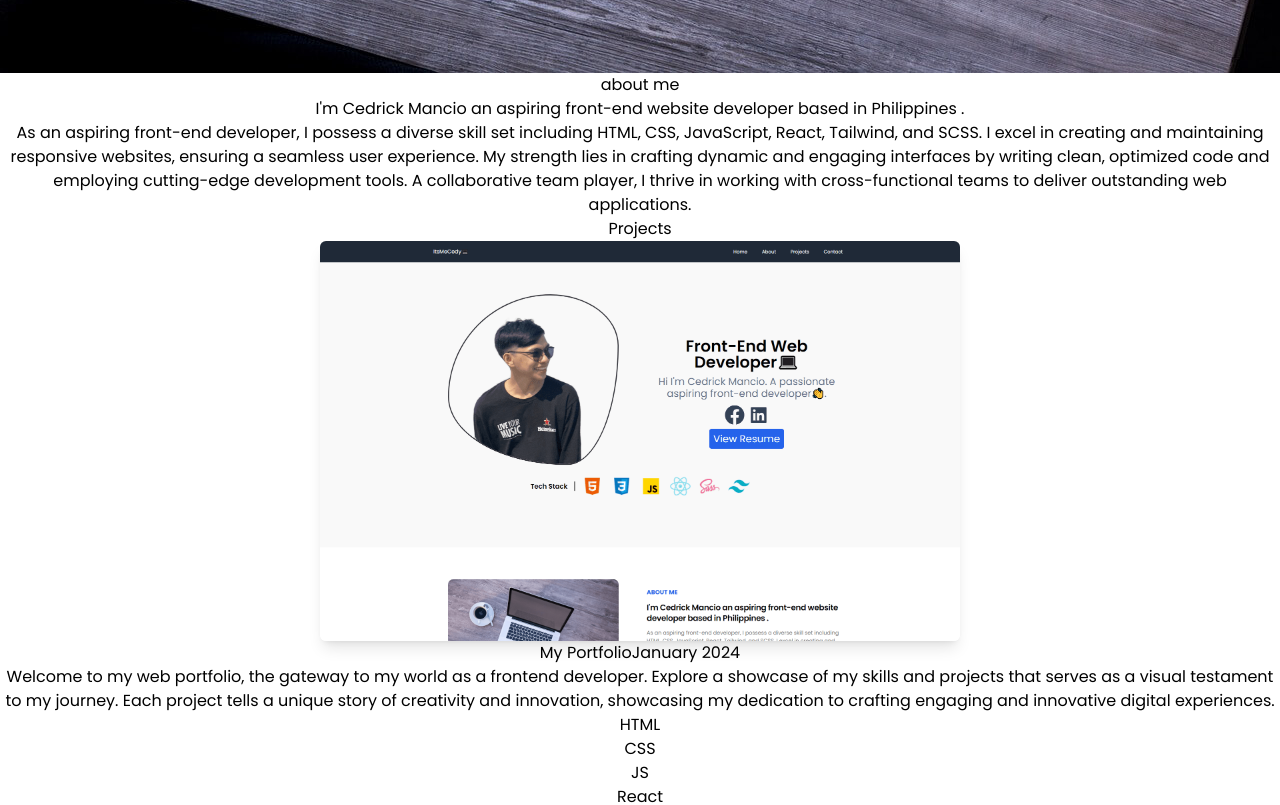
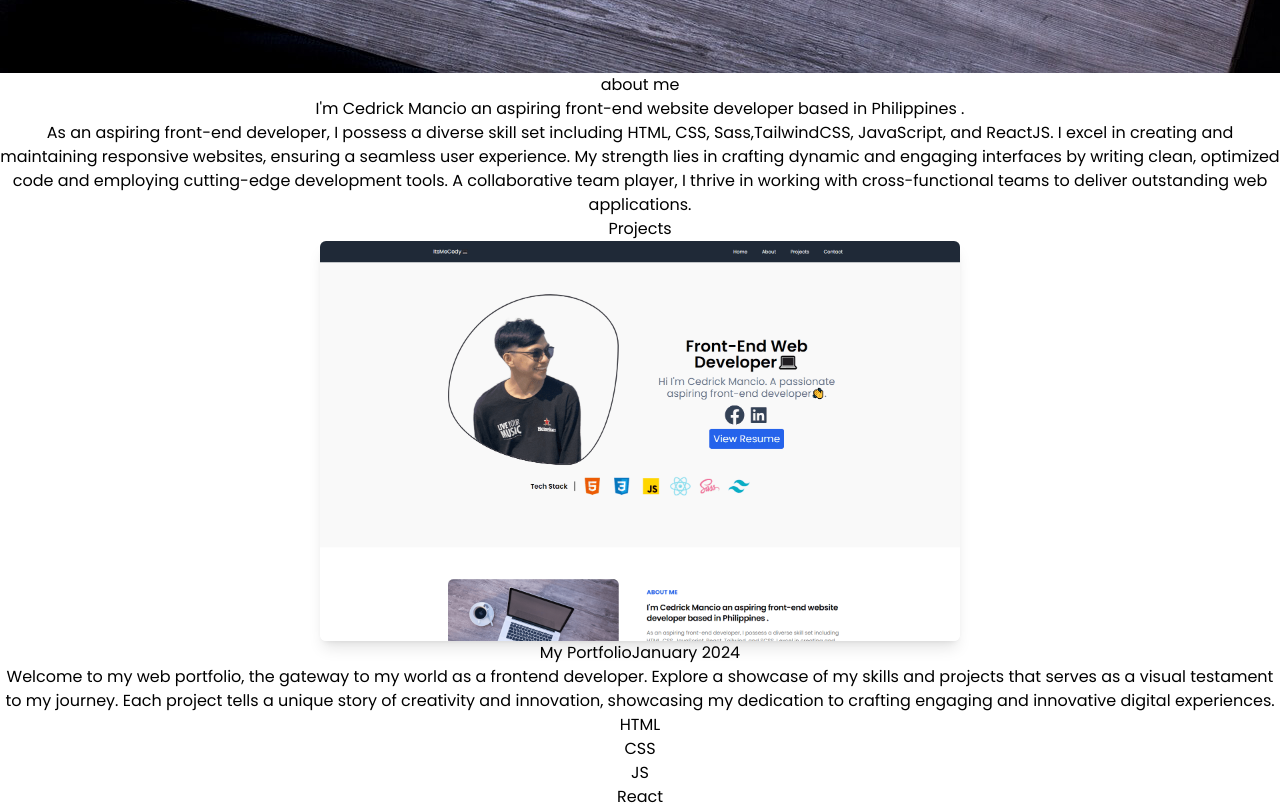
Before and after one commit to itsmecedy/Portfolio, a React (Vite) app: page / in a window 1280 px wide. Shown: the part 2400-3205 px from the top of the page. Built offline with nearby package versions, Linux system fonts and the light colour scheme.

Commit message:
fix some details in about and make frontend mentor proj on 3rd list

```diff
--- a/src/components/About.jsx
+++ b/src/components/About.jsx
@@ -18,10 +18,10 @@ export default function About() {
           </p>
           <p className="text-neutral-500 lg:text-left">
             As an aspiring front-end developer, I possess a diverse skill set
-            including HTML, CSS, JavaScript, React, Tailwind, and SCSS. I excel
-            in creating and maintaining responsive websites, ensuring a seamless
-            user experience. My strength lies in crafting dynamic and engaging
-            interfaces by writing clean, optimized code and employing
+            including HTML, CSS, Sass,TailwindCSS, JavaScript, and ReactJS. I
+            excel in creating and maintaining responsive websites, ensuring a
+            seamless user experience. My strength lies in crafting dynamic and
+            engaging interfaces by writing clean, optimized code and employing
             cutting-edge development tools. A collaborative team player, I
             thrive in working with cross-functional teams to deliver outstanding
             web applications.
--- a/src/components/Projects.jsx
+++ b/src/components/Projects.jsx
@@ -45,6 +45,17 @@ export default function Projects() {
     },
     {
       id: 2,
+      name: "Frontend Mentor Projects",
+      date: "February 2025",
+      image: FrontendMentorProj,
+      code: "https://github.com/itsmecedy/frontend-mentor-projects-",
+      link: "https://frontend-mentor-projects-itsmecedy.netlify.app/",
+      description:
+        "I worked on these Frontend Mentor projects to improve my layout, interactivity, and responsiveness skills. I practiced Sass for better styling structure, TailwindCSS for speed, and React for building interactive components. It was a great way to apply what Ive learned and get more comfortable with modern frontend tools.",
+      techStack: ["HTML", "CSS", "JS", "TailwindCSS", "ReactJS"],
+    },
+    {
+      id: 3,
       name: "Coron Palawan",
       date: "November 2022",
       image: CoronPalawan,
@@ -55,7 +66,7 @@ export default function Projects() {
       techStack: ["HTML", "CSS", "Sass"],
     },
     {
-      id: 3,
+      id: 4,
       name: "Michi Ramen Clone",
       date: "November 2022",
       image: MichiRamen,
@@ -66,7 +77,7 @@ export default function Projects() {
       techStack: ["HTML", "CSS", "Tailwind"],
     },
     {
-      id: 4,
+      id: 5,
       name: "Betta Info",
       date: "December 2022",
       image: BettaInfo,
@@ -77,7 +88,7 @@ export default function Projects() {
       techStack: ["HTML", "CSS", "JavaScript", "Tailwind"],
     },
     {
-      id: 5,
+      id: 6,
       name: "Mini Challenges",
       date: "January 2023",
       image: MiniChallenges,
@@ -88,7 +99,7 @@ export default function Projects() {
       techStack: ["React", "CSS", "Tailwind"],
     },
     {
-      id: 6,
+      id: 7,
       name: "Musicfy",
       date: "August 2023",
       image: Musicfy,
@@ -99,7 +110,7 @@ export default function Projects() {
       techStack: ["HTML", "CSS", "JavaScript", "ReactJS", "TailwindCSS"],
     },
     {
-      id: 7,
+      id: 8,
       name: "Pokedex",
       date: "October 2024",
       image: Pokedex,
@@ -108,17 +119,6 @@ export default function Projects() {
       description:
         "An interactive Pokédex that allows users to search for Pokémon and view their stats, abilities, and types. Built using PokeAPI to fetch real-time Pokémon data.",
       techStack: ["HTML", "CSS", "JavaScript", "Sass", "PokeAPI"],
-    },
-    {
-      id: 8,
-      name: "Frontend Mentor Projects",
-      date: "February 2025",
-      image: FrontendMentorProj,
-      code: "https://github.com/itsmecedy/frontend-mentor-projects-",
-      link: "https://frontend-mentor-projects-itsmecedy.netlify.app/",
-      description:
-        "I worked on these Frontend Mentor projects to improve my layout, interactivity, and responsiveness skills. I practiced Sass for better styling structure, TailwindCSS for speed, and React for building interactive components. It was a great way to apply what Ive learned and get more comfortable with modern frontend tools.",
-      techStack: ["HTML", "CSS", "JS", "TailwindCSS", "ReactJS"],
     },
     {
       id: 9,
@@ -139,7 +139,8 @@ export default function Projects() {
   const sortedProjects = [
     projects[0],
     projects[1],
-    ...projects.slice(2).reverse(),
+    projects[2],
+    ...projects.slice(3).reverse(),
   ];
 
   return (
```
